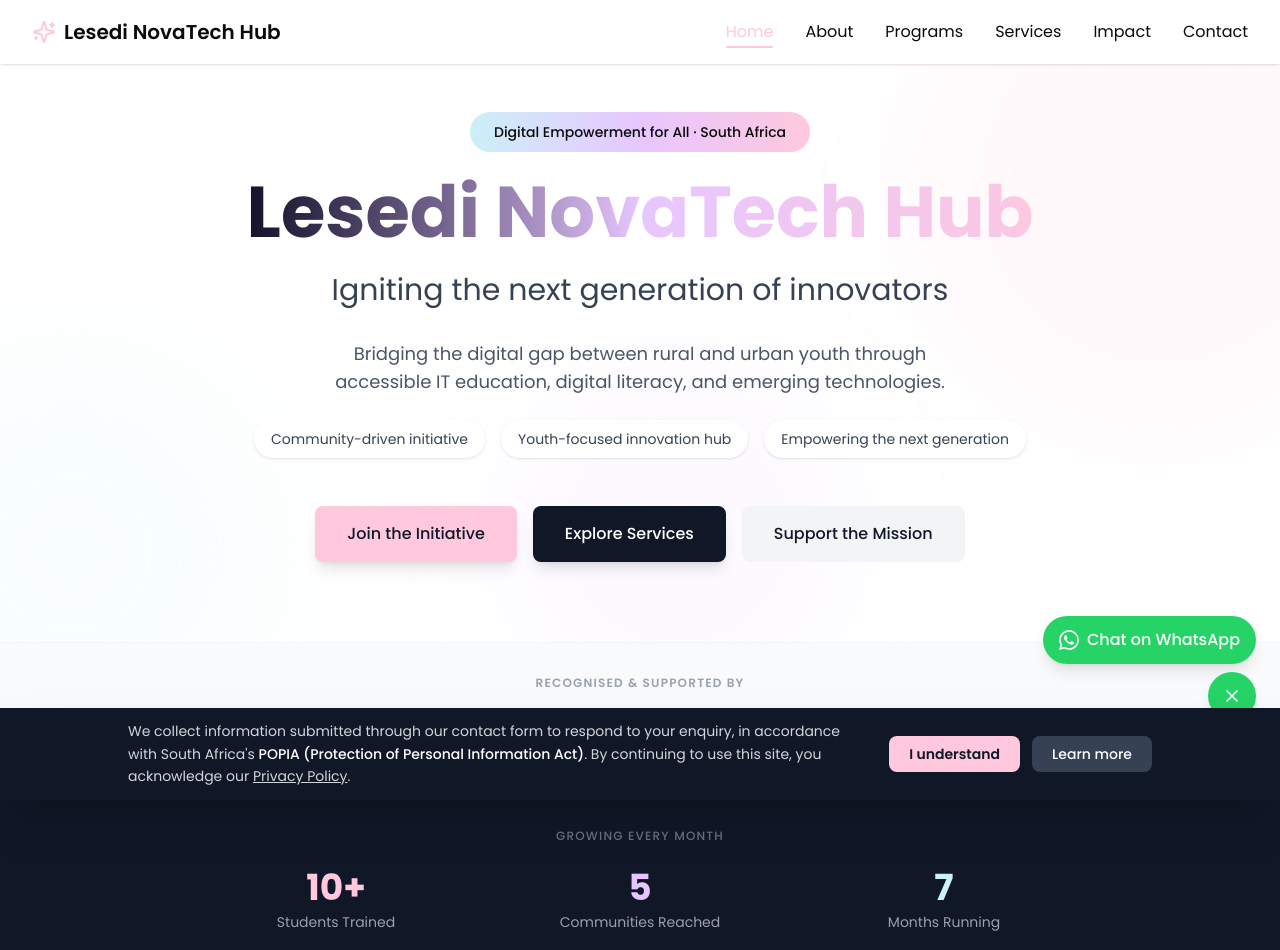
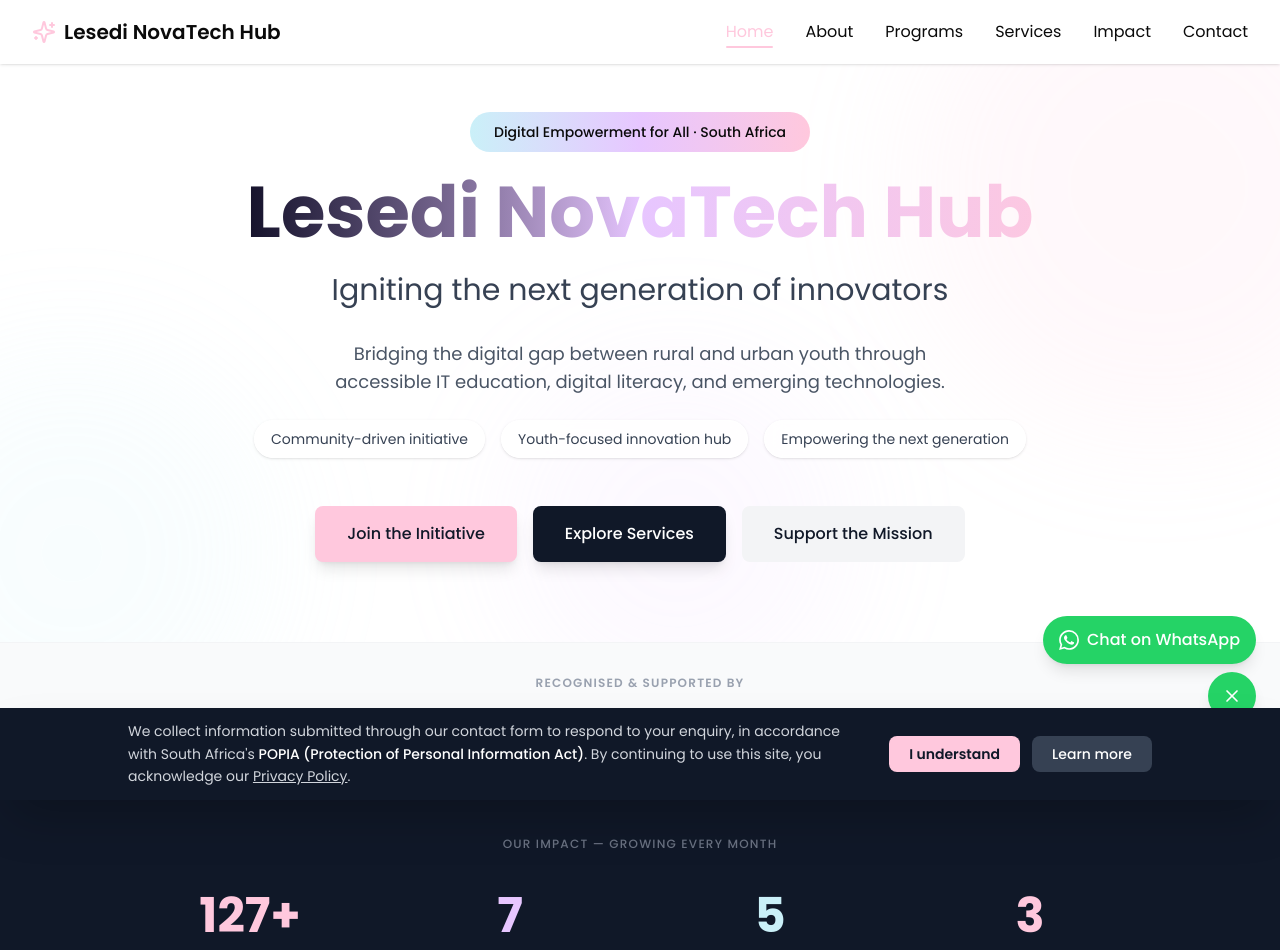
Before and after one commit to LesediSiyaya/Lesedinovatechhubwebsite, a React (Vite) app: page / in a window 1280 px wide. Shown: the top 950 px of the page. Built offline with nearby package versions, Linux system fonts and the light colour scheme.

Commit message:
Add animated scroll-triggered impact counters to Home page

```diff
--- a/src/app/pages/Home.tsx
+++ b/src/app/pages/Home.tsx
@@ -1,3 +1,4 @@
+import { useRef, useEffect, useState, useCallback } from 'react';
 import { Link } from 'react-router';
 import { Code, Shield, Cpu, Users, Sparkles, Quote } from 'lucide-react';
 import { useSEO } from '../components/useSEO';
@@ -22,6 +23,75 @@
     color: 'from-[#ffc8dd] to-[#caf0f8]',
   },
 ];
+
+
+// Animated counter hook — runs once when element enters viewport
+function useCounter(target: number, duration = 1800) {
+  const [count, setCount] = useState(0);
+  const [triggered, setTriggered] = useState(false);
+  const ref = useRef<HTMLDivElement>(null);
+
+  const animate = useCallback(() => {
+    const start = performance.now();
+    const tick = (now: number) => {
+      const elapsed = now - start;
+      const progress = Math.min(elapsed / duration, 1);
+      // Ease-out cubic
+      const eased = 1 - Math.pow(1 - progress, 3);
+      setCount(Math.round(eased * target));
+      if (progress < 1) requestAnimationFrame(tick);
+    };
+    requestAnimationFrame(tick);
+  }, [target, duration]);
+
+  useEffect(() => {
+    if (triggered) return;
+    const el = ref.current;
+    if (!el) return;
+    const observer = new IntersectionObserver(
+      ([entry]) => { if (entry.isIntersecting) { setTriggered(true); animate(); observer.disconnect(); } },
+      { threshold: 0.3 }
+    );
+    observer.observe(el);
+    return () => observer.disconnect();
+  }, [triggered, animate]);
+
+  return { count, ref };
+}
+
+const STATS = [
+  { target: 127, suffix: '+', label: 'Students Trained',     color: 'text-[#ffc8dd]', sub: 'and growing' },
+  { target: 7,   suffix: '',  label: 'Free Programs',        color: 'text-[#e7c6ff]', sub: 'no cost ever' },
+  { target: 5,   suffix: '',  label: 'Communities Reached',  color: 'text-[#caf0f8]', sub: 'across SA' },
+  { target: 3,   suffix: '',  label: 'Trusted Partners',     color: 'text-[#ffc8dd]', sub: 'FNB · HP · Study Trust' },
+];
+
+
+function StatCard({ target, suffix, label, color, sub }: typeof STATS[0]) {
+  const { count, ref } = useCounter(target);
+  return (
+    <div ref={ref} className="flex flex-col items-center">
+      <p className={`text-4xl sm:text-5xl font-extrabold tabular-nums ${color}`}>
+        {count}{suffix}
+      </p>
+      <p className="text-white text-sm sm:text-base font-semibold mt-2">{label}</p>
+      <p className="text-gray-500 text-xs mt-0.5">{sub}</p>
+    </div>
+  );
+}
+
+function AnimatedStatsSection() {
+  return (
+    <section className="py-12 px-4 sm:px-6 lg:px-8 bg-gray-900">
+      <div className="max-w-5xl mx-auto">
+        <p className="text-center text-gray-500 text-xs uppercase tracking-widest mb-10 font-medium">Our impact — growing every month</p>
+        <div className="grid grid-cols-2 sm:grid-cols-4 gap-8 sm:gap-4">
+          {STATS.map((s) => <StatCard key={s.label} {...s} />)}
+        </div>
+      </div>
+    </section>
+  );
+}
 
 export default function Home() {
   useSEO({ title: 'Digital Education & Tech Services for South African Youth', description: `Lesedi NovaTech Hub empowers rural youth in South Africa with free IT programs, coding, cybersecurity training, and professional digital services. Join us and shape your digital future.`, path: '/' });
@@ -127,26 +197,8 @@
       </section>
 
 
-      {/* Impact Stats */}
-      <section className="py-10 px-4 sm:px-6 lg:px-8 bg-gray-900">
-        <div className="max-w-4xl mx-auto">
-          <p className="text-center text-gray-500 text-xs uppercase tracking-widest mb-6 font-medium">Growing every month</p>
-          <div className="grid grid-cols-3 gap-4 text-center">
-            <div>
-              <p className="text-3xl sm:text-4xl font-bold text-[#ffc8dd]">10+</p>
-              <p className="text-gray-400 text-xs sm:text-sm mt-1">Students Trained</p>
-            </div>
-            <div>
-              <p className="text-3xl sm:text-4xl font-bold text-[#e7c6ff]">5</p>
-              <p className="text-gray-400 text-xs sm:text-sm mt-1">Communities Reached</p>
-            </div>
-            <div>
-              <p className="text-3xl sm:text-4xl font-bold text-[#caf0f8]">7</p>
-              <p className="text-gray-400 text-xs sm:text-sm mt-1">Months Running</p>
-            </div>
-          </div>
-        </div>
-      </section>
+      {/* Impact Stats — animated counters */}
+      <AnimatedStatsSection />
 
       {/* Quick Overview - Programs */}
       <section className="py-12 sm:py-16 px-4 sm:px-6 lg:px-8 bg-gray-50">
```
